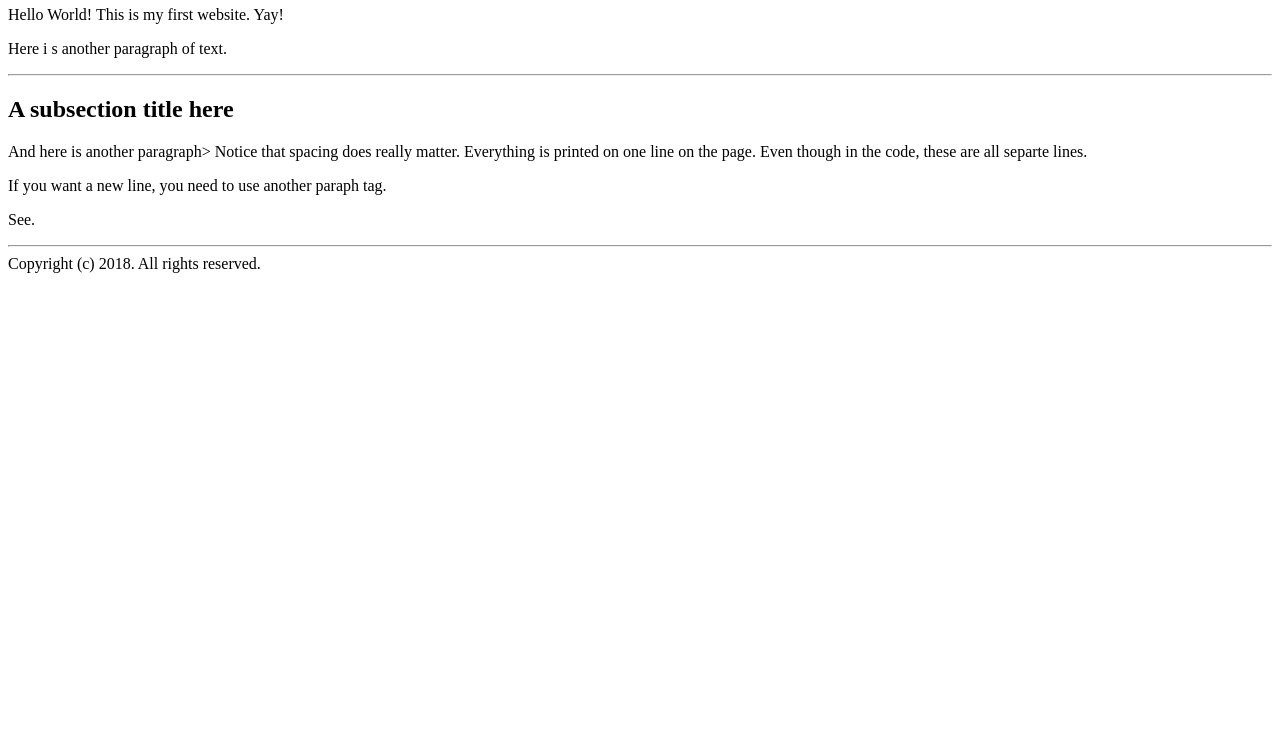
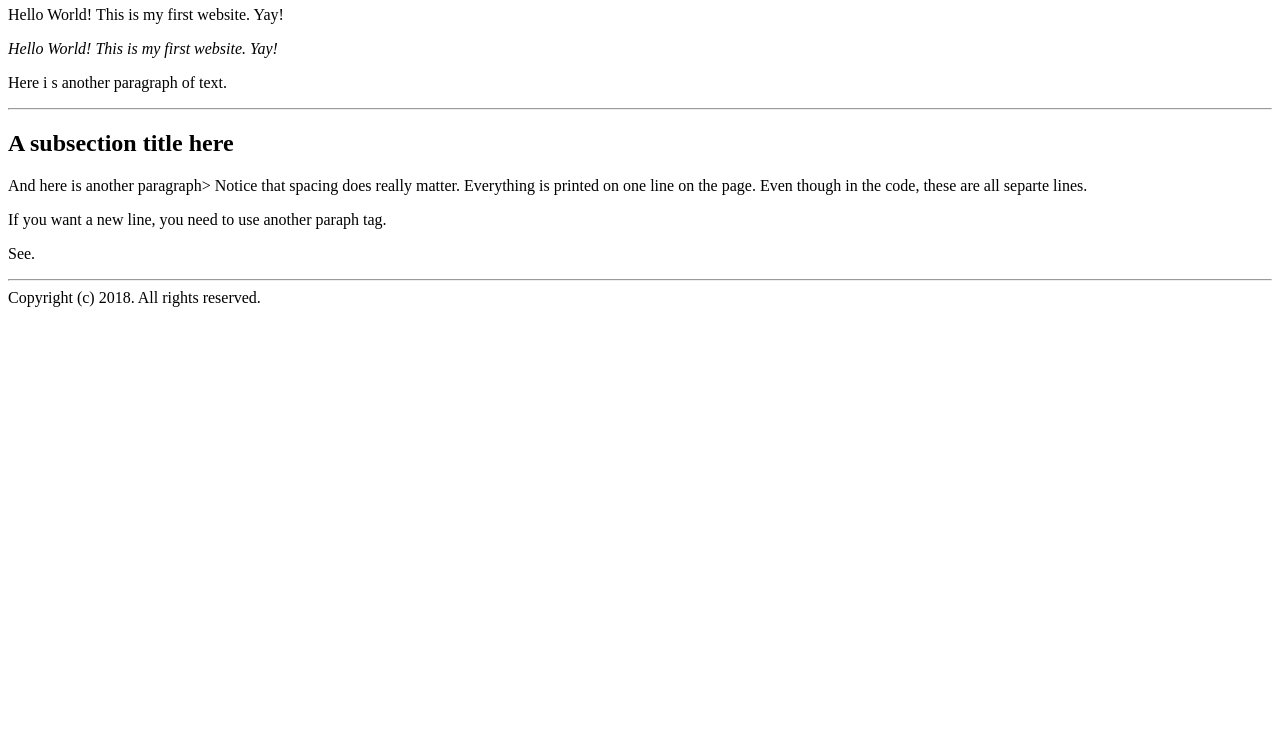
Before and after one commit to navarrokarla/csptest1, a plain HTML site: page index.html in a window 1280 px wide. Shown: the part 60-800 px from the top of the page. Drawn offline with Linux system fonts and the light colour scheme.

Commit message:
Update index.html

```diff
--- a/index.html
+++ b/index.html
@@ -3,6 +3,7 @@
  <body>
   <h1>My First Website</h1>
   <p>Hello World! This is my first website. Yay!
+  <p><i>Hello World! This is my first website. Yay!</i>
   <p>Here i s another paragraph of text.
   <hr>
   <h2>A subsection title here </h2>
```
